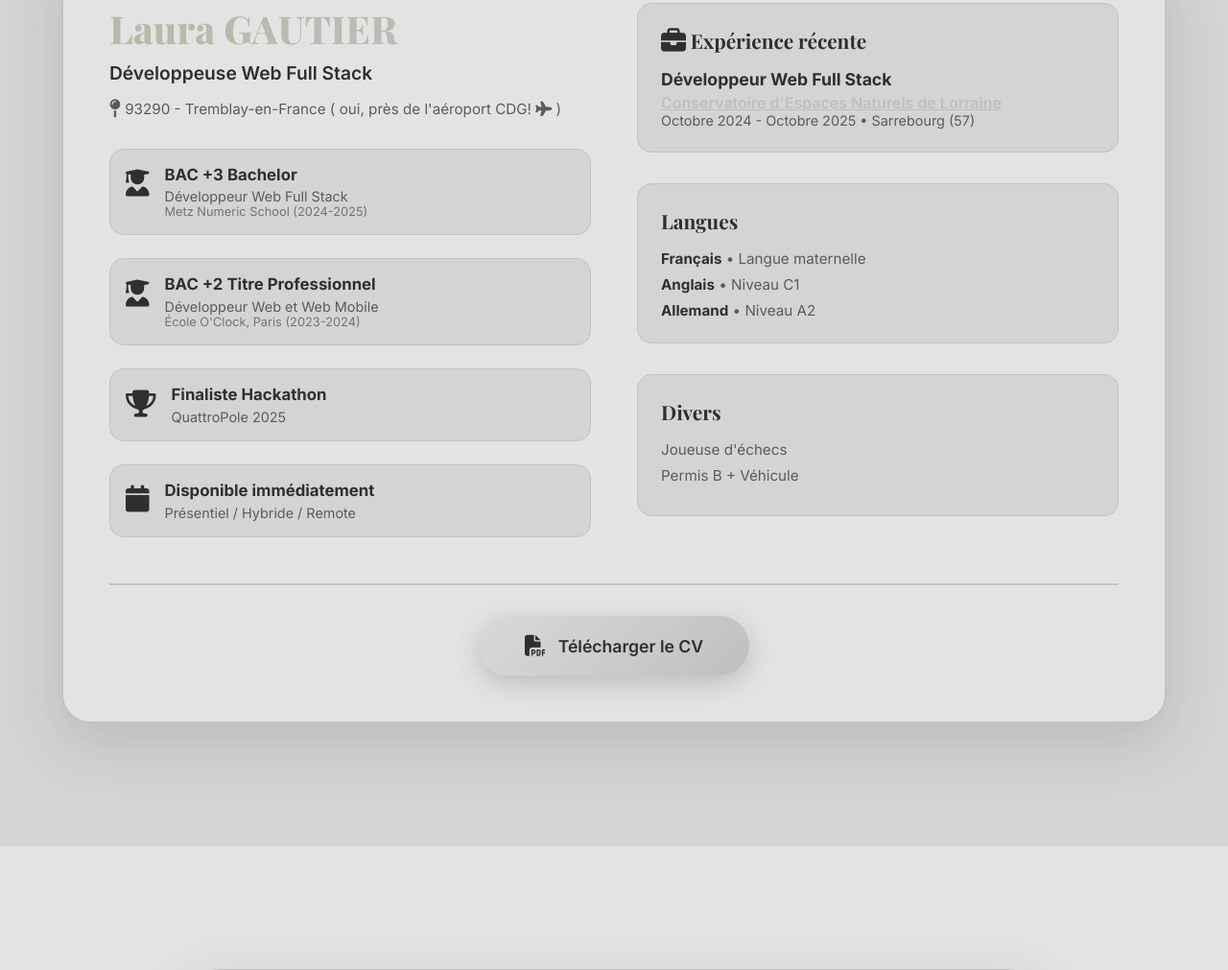
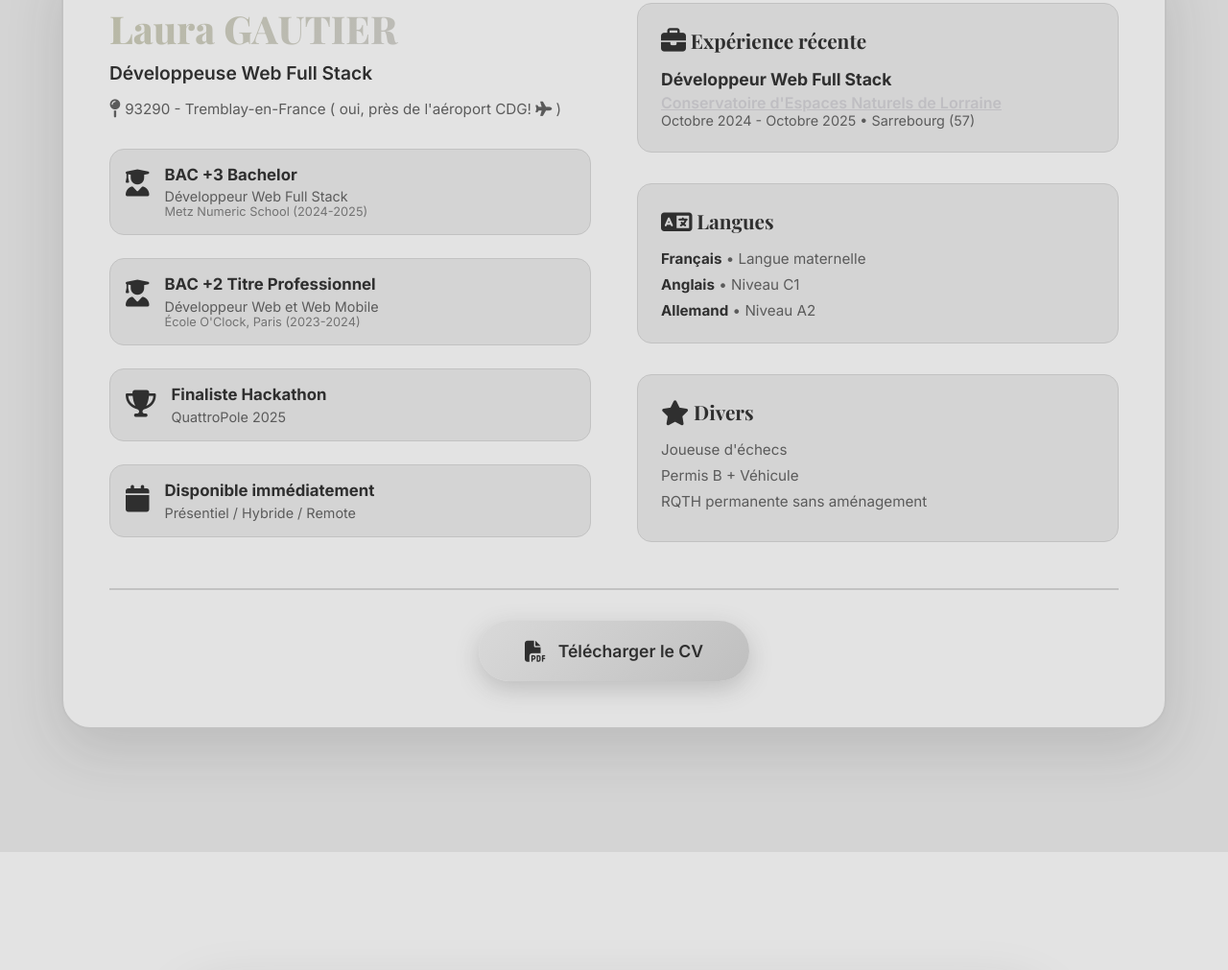
Before and after one commit to LauraGautier/portfolio-2025, a plain HTML site: page index.html in a window 1280 px wide. Shown: the part 4974-5985 px from the top of the page at 96% size. Drawn offline with nearby package versions, Linux system fonts and the light colour scheme; animation ran at ten frames a second.

Commit message:
V1.4.0 - Ajout du téléchargement en PDF pour le CV + ajout des icônes FA pour la section Parcours

```diff
--- a/index.html
+++ b/index.html
@@ -1879,7 +1879,7 @@
               </div>
 
               <div class="cv-languages">
-                <h5>Langues</h5>
+                <h5><i class="fa-solid fa-language fa-lg"></i> Langues</h5>
                 <div class="cv-lang-grid">
                   <div class="cv-lang"><strong>Français</strong> • Langue maternelle</div>
                   <div class="cv-lang"><strong>Anglais</strong> • Niveau C1</div>
@@ -1888,15 +1888,16 @@
               </div>
 
               <div class="cv-extras">
-                <h5>Divers</h5>
+                <h5><i class="fa-solid fa-star fa-lg"></i> Divers</h5>
                 <p>Joueuse d'échecs</p>
                 <p>Permis B + Véhicule</p>
+                <p>RQTH permanente sans aménagement</p>
               </div>
             </div>
           </div>
 
           <div class="cv-download">
-            <a href="#" class="btn btn-primary btn-cv">
+            <a href="cv.pdf" class="btn btn-primary btn-cv">
               <i class="fa-solid fa-file-pdf fa-lg"></i> Télécharger le CV
             </a>
           </div>
```
Also changed, not shown: 1 other file.
